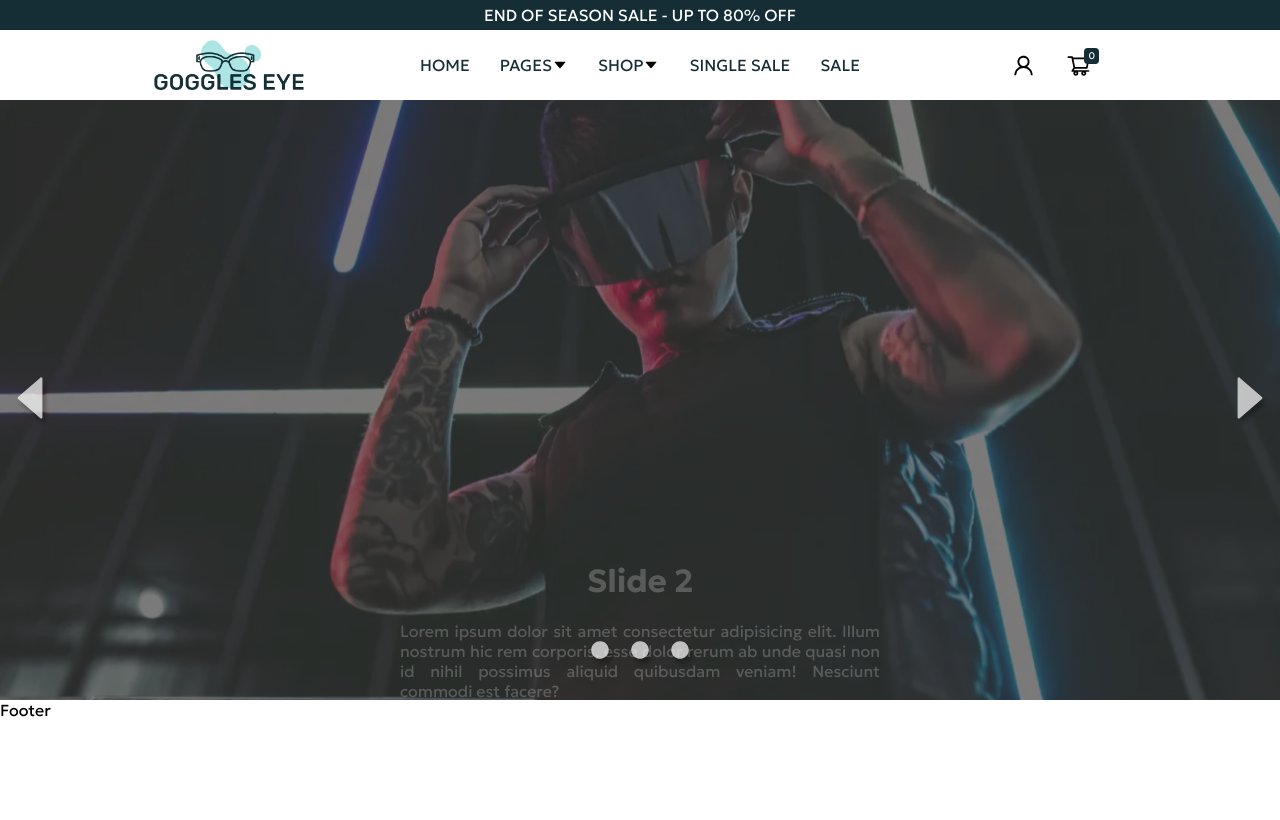
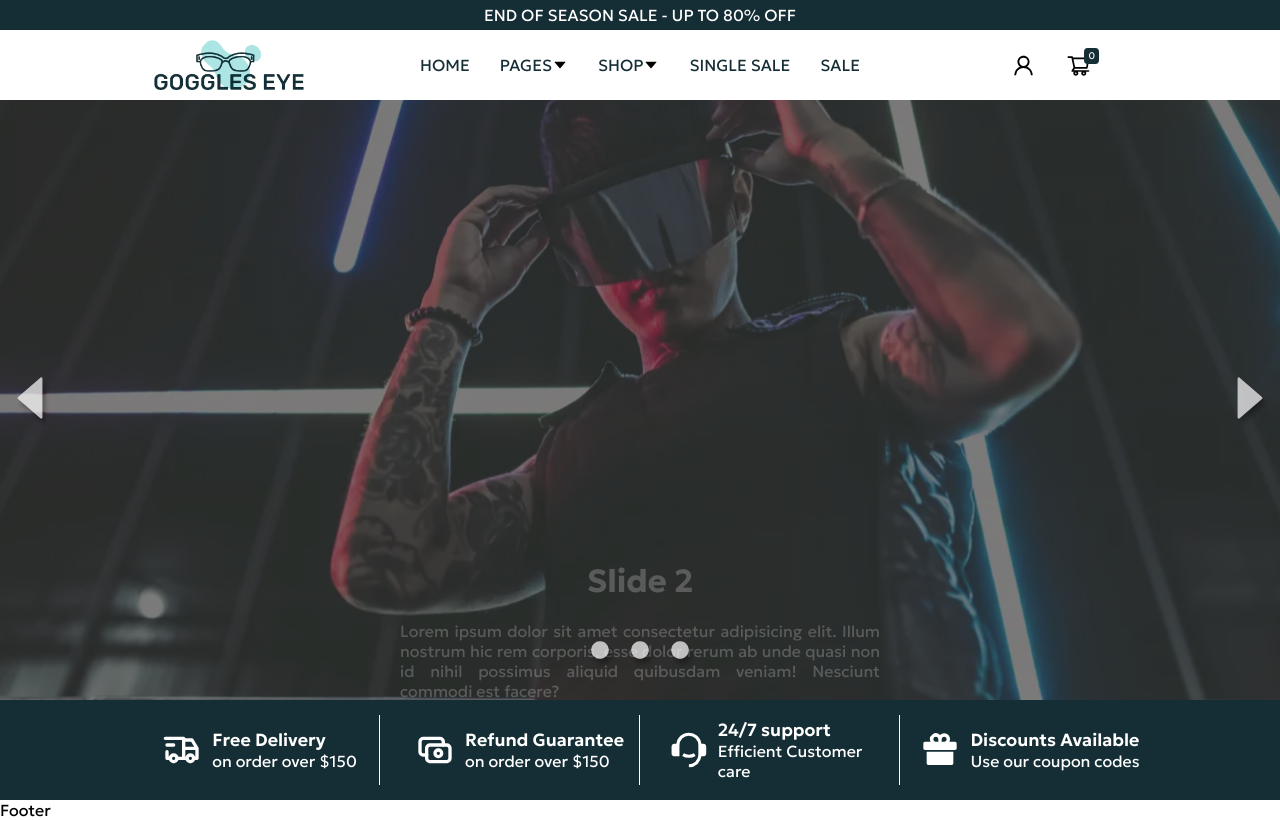
Before and after one commit to santanafx/goggle-eyes, a React (Create React App) app: page / in a window 1280 px wide. Built offline with nearby package versions, Linux system fonts and the light colour scheme; the HTML template or start-up script is replaced by a standard one.

Commit message:
Novo componente InformationBar
Foi criada outra barra na página home

```diff
--- a/src/components/Header.module.css
+++ b/src/components/Header.module.css
@@ -1,6 +1,6 @@
 .headerContainerTop {
     width: 100%;
-    background-color: var(--primary-color);
+    background-color: var(--first-color);
     color: white;
     display: flex;
     justify-content: center;
@@ -50,7 +50,7 @@
 
 .headerMenu a {
     text-decoration: none;
-    color: var(--primary-color);
+    color: var(--first-color);
 }
 
 .headerUserSettings {
@@ -75,7 +75,7 @@
 .headerUserSettings div p {
     position: absolute;
     font-size: 0.6rem;
-    background-color: var(--primary-color);
+    background-color: var(--first-color);
     color: white;
     top: -5px;
     left: 33px;
--- /dev/null
+++ b/src/components/InformationBar.js
@@ -0,0 +1,41 @@
+import React from 'react'
+import styles from './InformationBar.module.css'
+import { TbTruckDelivery, TbCash } from "react-icons/tb";
+import { RiCustomerService2Fill, RiGift2Fill } from "react-icons/ri";
+
+export const InformationBar = () => {
+    return (
+        <div className={styles.informationBarBg}>
+            <div className={styles.informationBarContainer}>
+                <div className={styles.informationBarDescription}>
+                    <TbTruckDelivery size='40' />
+                    <div className={styles.informationBarText}>
+                        <p>Free Delivery</p>
+                        <span>on order over $150</span>
+                    </div>
+                </div>
+                <div className={styles.informationBarDescription}>
+                    <TbCash size='40' />
+                    <div className={styles.informationBarText}>
+                        <p>Refund Guarantee</p>
+                        <span>on order over $150</span>
+                    </div>
+                </div>
+                <div className={styles.informationBarDescription}>
+                    <RiCustomerService2Fill size='40' />
+                    <div className={styles.informationBarText}>
+                        <p>24/7 support</p>
+                        <span>Efficient Customer care</span>
+                    </div>
+                </div>
+                <div className={styles.informationBarDescription}>
+                    <RiGift2Fill size='40' />
+                    <div className={styles.informationBarText}>
+                        <p>Discounts Available</p>
+                        <span>Use our coupon codes</span>
+                    </div>
+                </div>
+            </div>
+        </div>
+    )
+}
--- /dev/null
+++ b/src/components/InformationBar.module.css
@@ -0,0 +1,49 @@
+.informationBarBg {
+    width: 100%;
+    background-color: var(--first-color);
+}
+
+.informationBarContainer {
+    width: 95%;
+    margin: 0 auto;
+    display: flex;
+    justify-content: center;
+    align-items: center;
+    flex-wrap: wrap;
+    color: white;
+    height: 100px;
+}
+
+.informationBarContainer p {
+    font-size: 1.1rem;
+    font-weight: 600;
+}
+
+.informationBarDescription {
+    display: flex;
+    justify-content: center;
+    align-items: center;
+    width: 100%;
+    max-width: 240px;
+    min-width: 210px;
+    padding: 0 10px;
+    min-height: 70px;
+}
+
+.informationBarDescription svg {
+    margin-right: 10px;
+    transition: 0.8s;
+}
+
+.informationBarDescription svg:hover {
+    color: var(--second-color);
+}
+
+.informationBarDescription:nth-child(1),
+.informationBarDescription:nth-child(2),
+.informationBarDescription:nth-child(3) {
+    border-style: none solid none none;
+    border-width: 1px;
+    border-color: white;
+    margin: 0 10px;
+}
--- a/src/components/Slider.module.css
+++ b/src/components/Slider.module.css
@@ -61,7 +61,7 @@
     left: 50%;
     top: 90%;
     transform: translate(-50%, 0);
-    z-index: 3;
+    z-index: 5;
 }
 
 .sliderContainer svg {
@@ -113,8 +113,8 @@
 }
 
 .sliderCard button {
-    color: var(--button-secundary-color);
-    background-color: var(--button-primary-color);
+    color: var(--third-color);
+    background-color: var(--second-color);
     padding: 10px 25px;
     border-style: none;
     border-radius: 5px;
@@ -123,6 +123,6 @@
 }
 
 .sliderCard button:hover {
-    background-color: var(--button-secundary-color);
+    background-color: var(--third-color);
     color: white;
 }
--- a/src/index.css
+++ b/src/index.css
@@ -10,7 +10,7 @@ img {
 }
 
 :root {
-  --primary-color: #152e35;
-  --button-primary-color: #c1f8f8;
-  --button-secundary-color: #333333;
+  --first-color: #152e35;
+  --second-color: #c1f8f8;
+  --third-color: #333333;
 }
--- a/src/pages/Home.js
+++ b/src/pages/Home.js
@@ -1,5 +1,6 @@
 import React from 'react'
 import { Slider } from '../components/Slider';
+import { InformationBar } from '../components/InformationBar';
 
 export const Home = () => {
 
@@ -11,8 +12,8 @@ export const Home = () => {
 
     return (
         <main>
-            {console.log(slides.length)}
             <Slider slides={slides} />
+            <InformationBar />
         </main>
     )
 }
```
